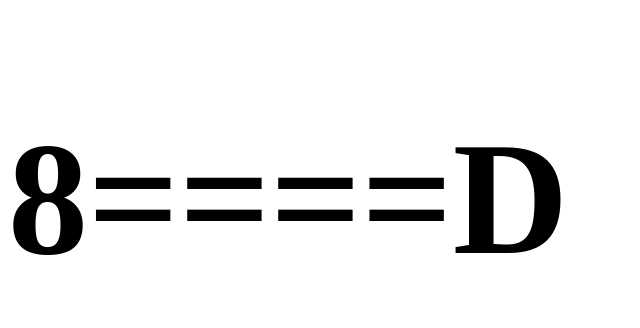
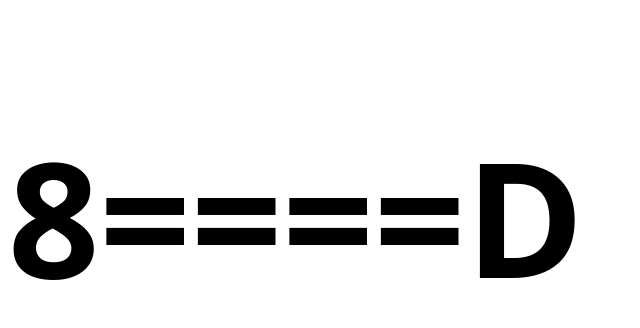
Before and after one commit to jonathanchatfield/fun, a plain HTML site: page index.html in a window 1280 px wide. Shown: the whole page, without its empty margins (0-640 px from the left). Drawn offline with Linux system fonts and the light colour scheme.

Commit message:
Add sans font-family to h1 style

```diff
--- a/index.html
+++ b/index.html
@@ -6,6 +6,7 @@
     <style>
       h1 {
         font-size: 10em;
+        font-family: sans;
       }
     </style>
     <title>Typing Effect</title>
```
